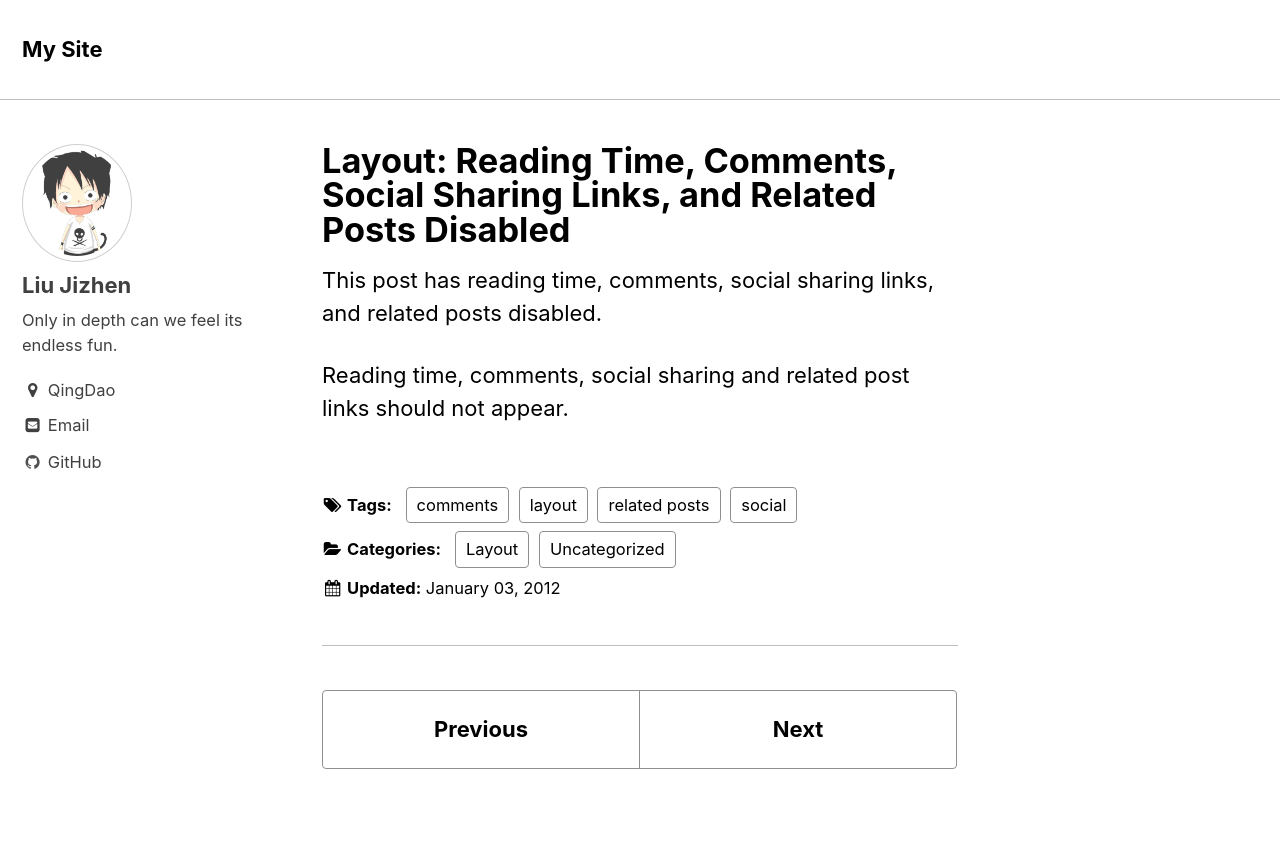
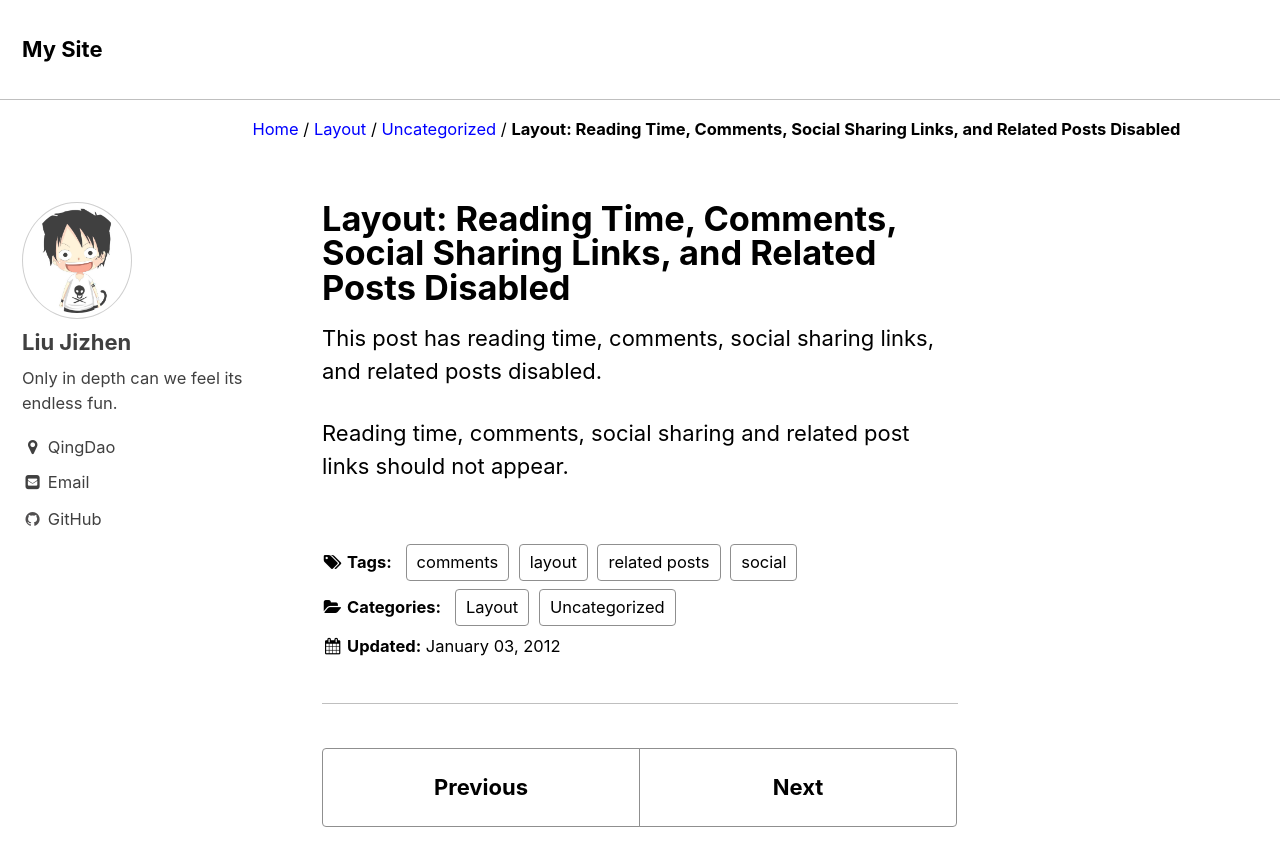
Before and after one commit to jeezliu/jeezliu.github.io, a Jekyll site: the page built from _posts/2012-01-03-layout-read-time-comments-sharing-related-posts-disabled.md, in a window 1280 px wide and 900 px high. Shown: the top 866 px of the window. Built offline with Jekyll 4.4.1, drawn with Linux system fonts in a browser that asks for light colours; part of the change alters nothing that is shown.

Commit message:
enable breadcrums comment out share

```diff
--- a/_config.yml
+++ b/_config.yml
@@ -17,7 +17,7 @@ url                      : "https://jeezliu.github.io" # the base hostname & pro
 baseurl                  : # the subpath of your site, e.g. "/blog"
 repository               : # GitHub username/repo-name e.g. "mmistakes/minimal-mistakes"
 teaser                   : # path of fallback teaser image, e.g. "/assets/images/500x300.png"
-# breadcrumbs            : false # true, false (default)
+breadcrumbs              : true # true, false (default)
 words_per_minute         : 200
 comments:
   provider               : # false (default), "disqus", "discourse", "facebook", "google-plus", "staticman", "staticman_v2" "custom"
@@ -200,7 +200,7 @@ defaults:
       author_profile: true
       read_time: true
       comments: true
-      share: true
+      # share: true
       related: true
   # _pages
   - scope:
```
